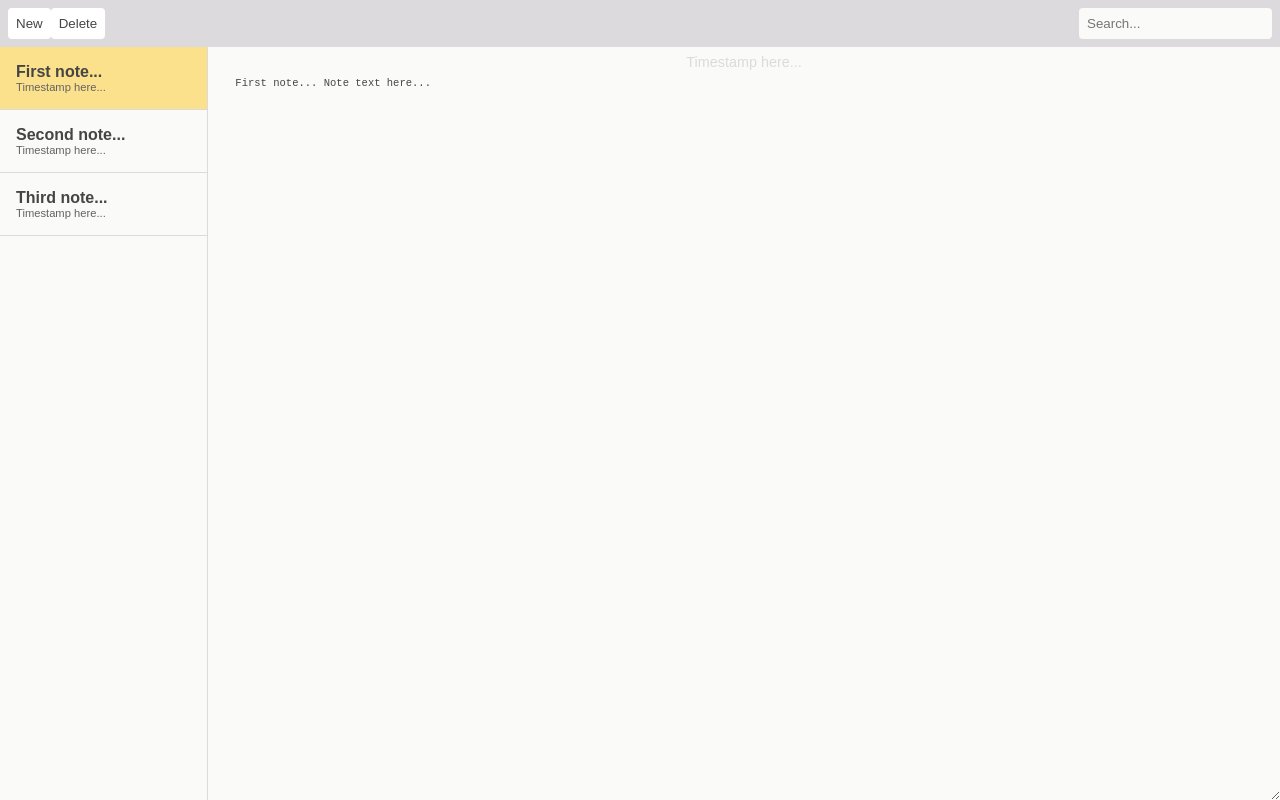
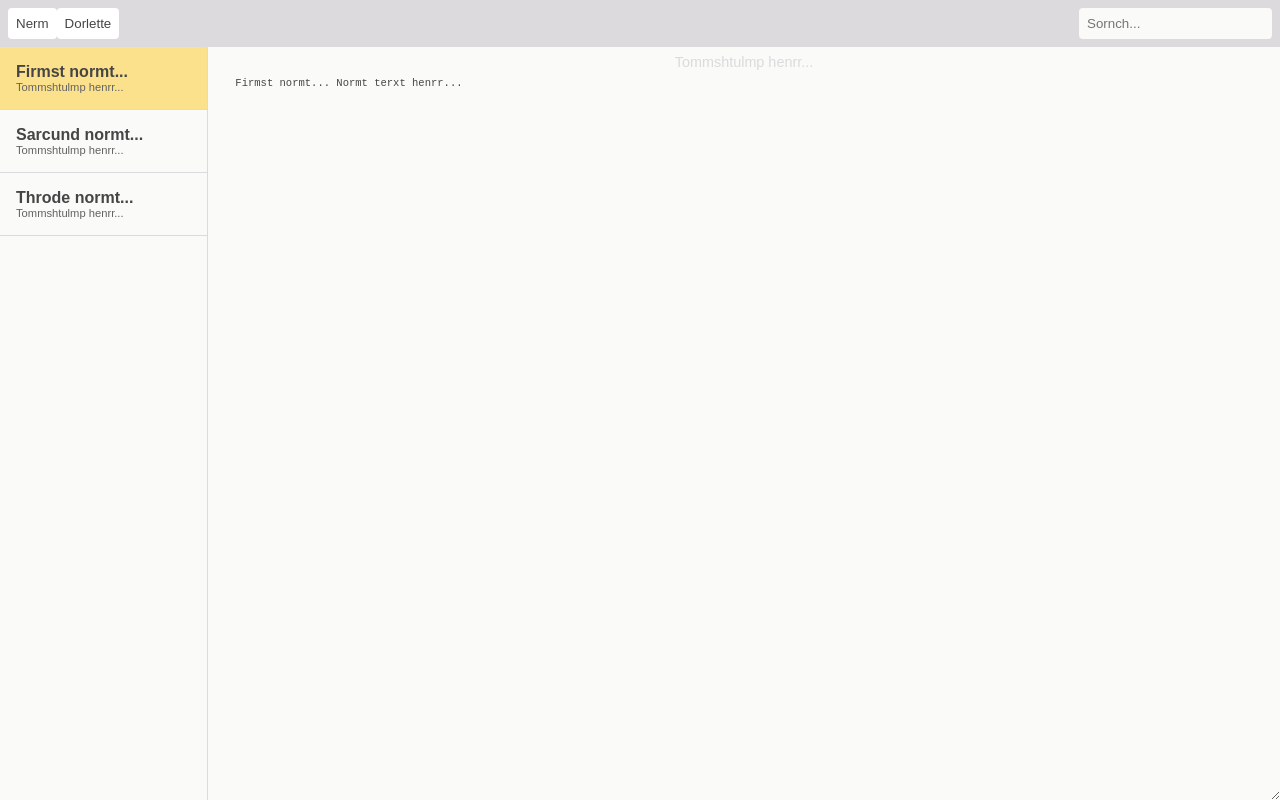
Before and after one commit to cellulosami/vue-notes-app, a Vue app: page / in a window 1280 px wide. Built offline with nearby package versions, Linux system fonts and the light colour scheme.

Commit message:
fix spelling errors

```diff
--- a/src/components/NoteContainer.vue
+++ b/src/components/NoteContainer.vue
@@ -2,24 +2,24 @@
   <div class="note-container">
     <div class="note-selectors">
       <div class="note-selector active">
-        <p class="note-selector-title">First note...</p>
-        <p class="note-selector-timestamp">Timestamp here...</p>
+        <p class="note-selector-title">Firmst normt...</p>
+        <p class="note-selector-timestamp">Tommshtulmp henrr...</p>
       </div>
       <div class="note-selector">
-        <p class="note-selector-title">Second note...</p>
-        <p class="note-selector-timestamp">Timestamp here...</p>
+        <p class="note-selector-title">Sarcund normt...</p>
+        <p class="note-selector-timestamp">Tommshtulmp henrr...</p>
       </div>
       <div class="note-selector">
-        <p class="note-selector-title">Third note...</p>
-        <p class="note-selector-timestamp">Timestamp here...</p>
+        <p class="note-selector-title">Throde normt...</p>
+        <p class="note-selector-timestamp">Tommshtulmp henrr...</p>
       </div>
     </div>
     <div class="note-editor">
-      <p class="note-editor-info">Timestamp here...</p>
+      <p class="note-editor-info">Tommshtulmp henrr...</p>
       <textarea class="note-editor-input">
-        First note...
+        Firmst normt...
 
-        Note text here...
+        Normt terxt henrr...
       </textarea>
     </div>
   </div>
--- a/src/components/Toolbar.vue
+++ b/src/components/Toolbar.vue
@@ -1,8 +1,8 @@
 <template>
   <div class="toolbar">
-    <button class="toolbar-button">New</button>
-    <button class="toolbar-button">Delete</button>
-    <input class="toolbar-search" type="text" placeholder="Search...">
+    <button class="toolbar-button">Nerm</button>
+    <button class="toolbar-button">Dorlette</button>
+    <input class="toolbar-search" type="text" placeholder="Sornch...">
   </div>
 </template>
 
```
